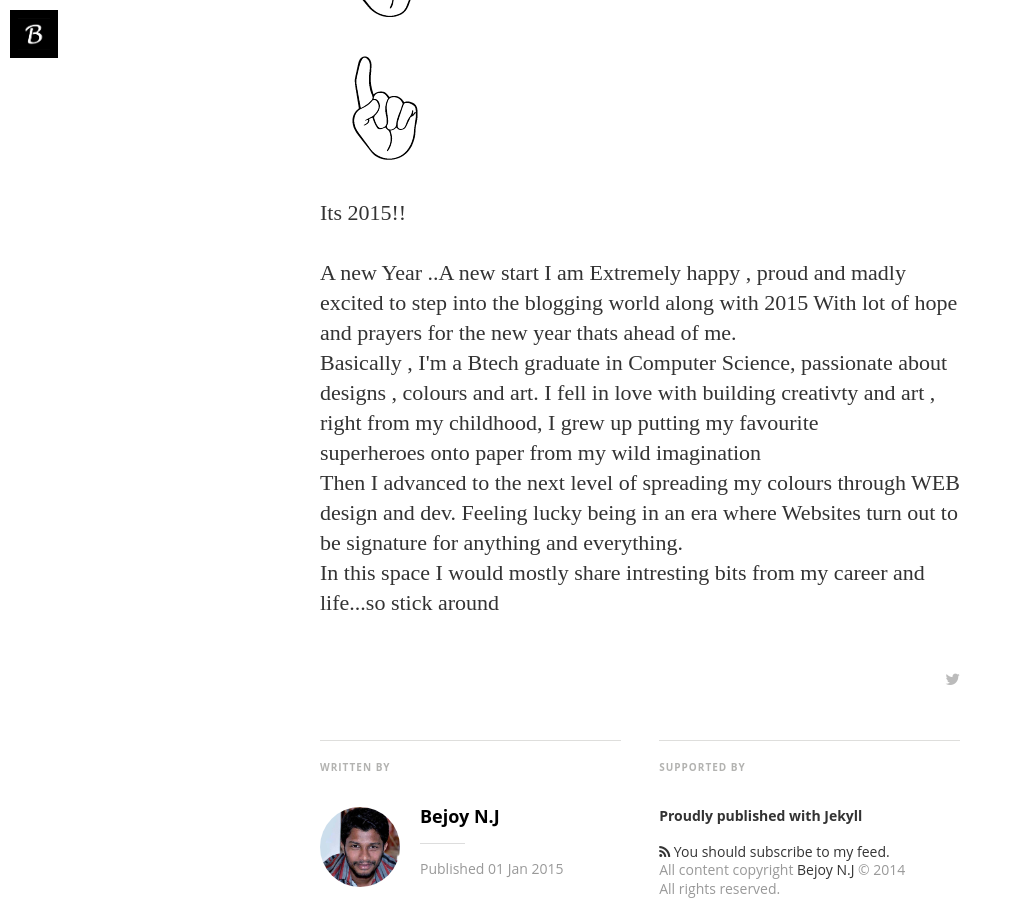
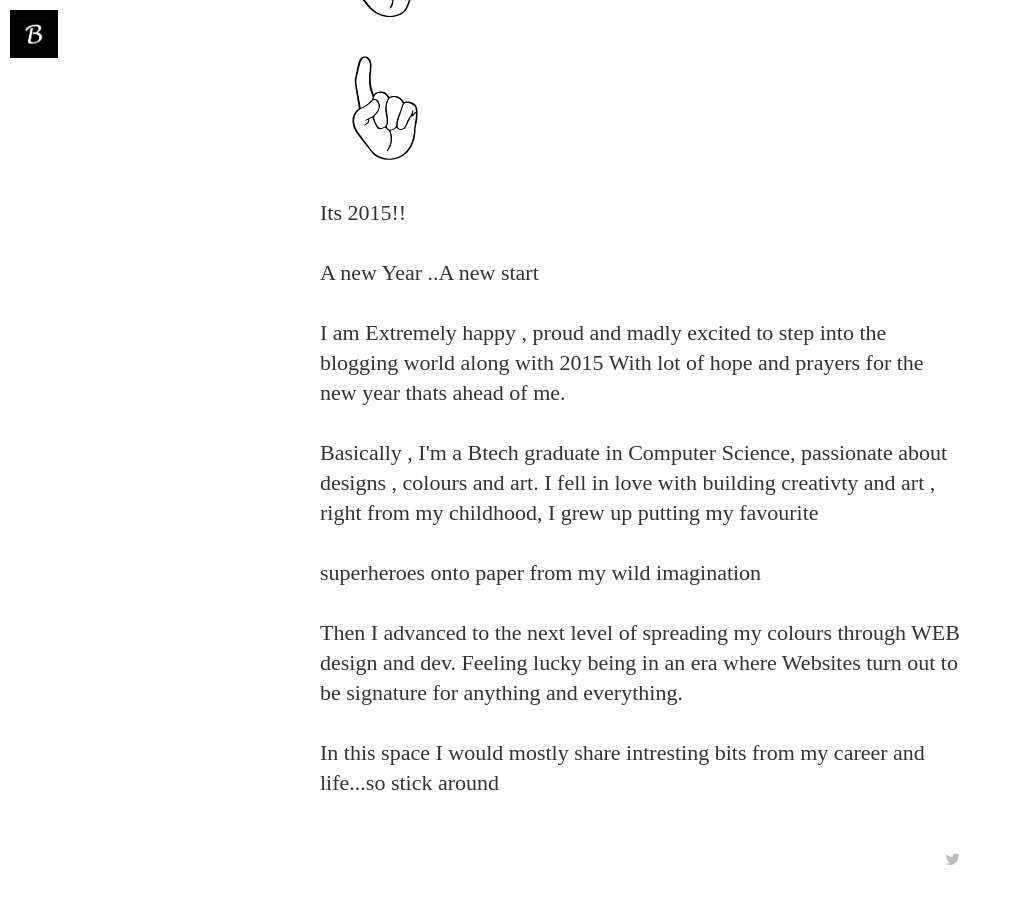
Before and after one commit to Bejoynj/bejoynj.github.io, a Jekyll site: the page built from _posts/2015-01-01-first-blogging 2.markdown, in a window 1280 px wide and 900 px high, scrolled down 1456 px. Shown: the whole window, without its empty margins (0-1012 px from the left). Built offline with Jekyll 4.4.1, drawn with Linux system fonts in a browser that asks for light colours; nearby versions of some CDN libraries; some web fonts are replaced; Markdown is read by kramdown in place of the engine named in the settings.

```diff
--- a/_posts/2015-01-01-first-blogging 2.markdown
+++ b/_posts/2015-01-01-first-blogging 2.markdown
@@ -10,20 +10,25 @@ image: /assets/article_images/2015-01-01-happynewyear/main_banner_hny.jpg
 <img src="/assets/article_images/2015-01-01-happynewyear/fingersverticle.png">
 
 <p>
-
-Its 2015!!</p>
+Its 2015!!
+</p>
 <p>
 A new Year ..A new start
+</p>
+<p>
 I am Extremely happy , proud and madly excited to step into the blogging world along with 2015
-With lot of hope and prayers for the new year thats ahead of me.<br/>
-
+With lot of hope and prayers for the new year thats ahead of me.
+</p>
+<p>
 Basically , I'm a Btech graduate in Computer Science, passionate about designs , colours and art.
-I fell in love with building creativty and art , right  from my childhood, I grew up putting my favourite <br/>
-
-superheroes onto paper from my wild imagination <br/>
-
-Then I advanced to the next level of spreading my colours through WEB design and dev. Feeling lucky being in an era where Websites turn out to be signature for anything and everything. <br/>
-
+I fell in love with building creativty and art , right  from my childhood, I grew up putting my favourite
+</p>
+<p>
+superheroes onto paper from my wild imagination
+</p>
+<p>
+Then I advanced to the next level of spreading my colours through WEB design and dev. Feeling lucky being in an era where Websites turn out to be signature for anything and everything.
+</p>
+<p>
 In this space I would mostly share intresting bits from my career and life...so stick around
-
 </p>
```
